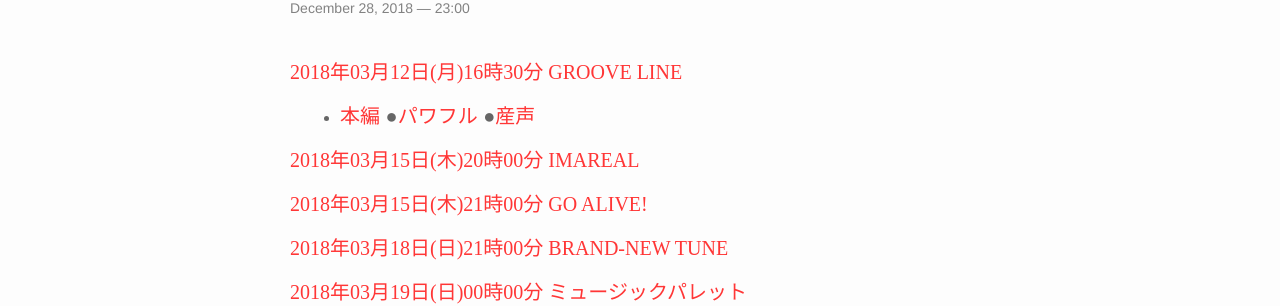
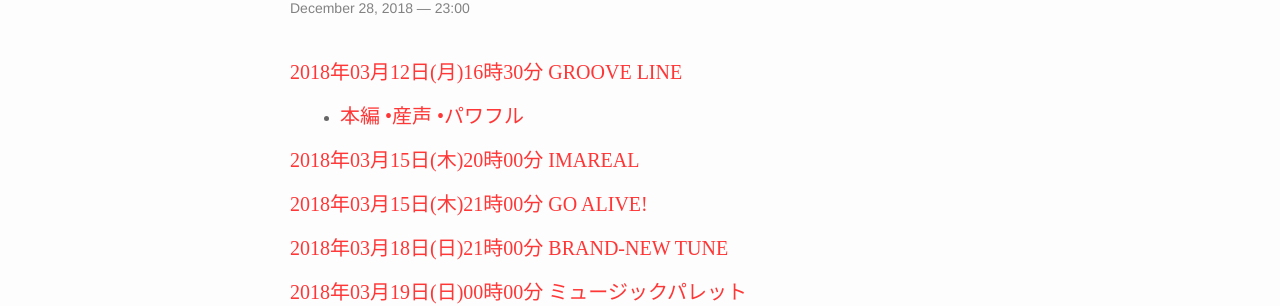
Before and after one commit to huidaoweilai2019/huidaoweilai2019.github.io, a Jekyll site: the page built from _posts/2018-12-28-update.markdown, in a window 1280 px wide and 900 px high. Shown: the part 146-452 px from the top of the window. Built offline with Jekyll 4.4.1, drawn with Linux system fonts in a browser that asks for light colours; nearby versions of some CDN libraries.

Commit message:
Update 2018-12-28-update.markdown

```diff
--- a/_posts/2018-12-28-update.markdown
+++ b/_posts/2018-12-28-update.markdown
@@ -9,7 +9,7 @@
 
 <ul></ul>
 
-* ####  [<font face="Microsoft YaHei UI">本編</font>](https://my.pcloud.com/publink/show?code=XZJBKC7ZMWs8eBAsjhHfd0e18SGSOLn1Ushy) ●[<font face="Microsoft YaHei UI">パワフル</font>](https://my.pcloud.com/publink/show?code=XZUfKC7ZxqYbpBqS87zVP9RDYCGTuBl3E3Tk) ●[<font face="Microsoft YaHei UI">産声</font>](https://my.pcloud.com/publink/show?code=XZcfKC7ZidBOTmEFbJJFGFvsWsbiamaOAVMV)
+* ####  [<font face="Microsoft YaHei UI">本編</font>](https://my.pcloud.com/publink/show?code=XZJBKC7ZMWs8eBAsjhHfd0e18SGSOLn1Ushy)[<font face="Microsoft YaHei UI"> •産声</font>](https://my.pcloud.com/publink/show?code=XZcfKC7ZidBOTmEFbJJFGFvsWsbiamaOAVMV)[<font face="Microsoft YaHei UI"> •パワフル</font>](https://my.pcloud.com/publink/show?code=XZUfKC7ZxqYbpBqS87zVP9RDYCGTuBl3E3Tk)
 
 <ul></ul>
 
```
